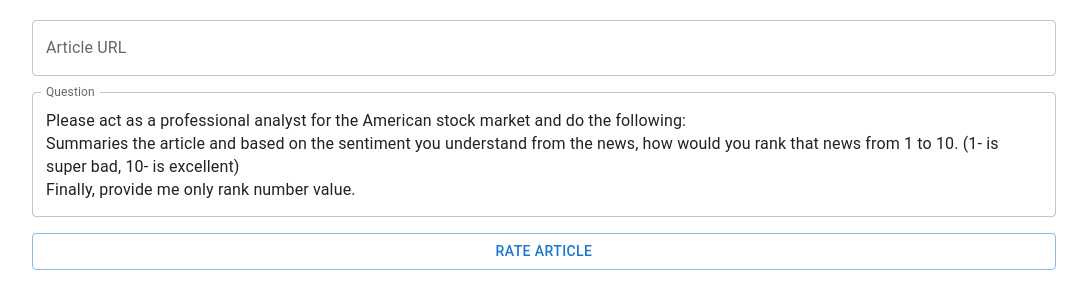
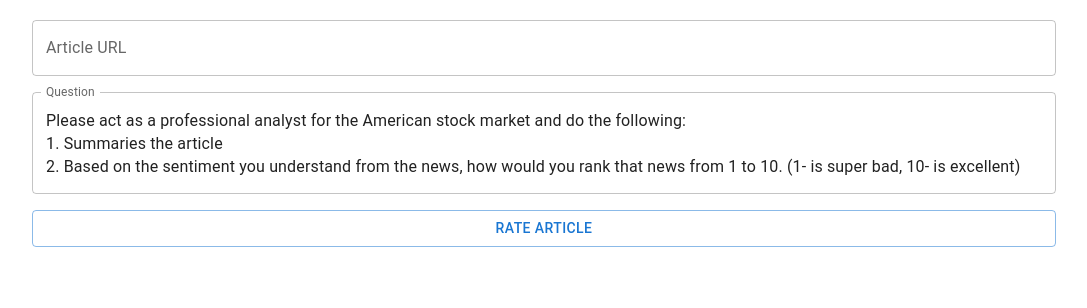
Before and after one commit to dylandSteven/gpt-finance-analzyer, a React (Create React App) app in the folder client/: page / in a window 1280 px wide. Shown: the top 308 px of the page, without its empty margins (96-1183 px from the left). Built offline with nearby package versions, Linux system fonts and the light colour scheme.

Commit message:
line break:

```diff
--- a/client/src/App.js
+++ b/client/src/App.js
@@ -11,7 +11,7 @@ function App() {
   const [url, setUrl] = useState('');
   const [loading, setLoading] = useState(false);
   const [rate, setRate] = useState('');
-  const [question, setQuestion] = useState('Please act as a professional analyst for the American stock market and do the following:\nSummaries the article and based on the sentiment you understand from the news, how would you rank that news from 1 to 10. (1- is super bad, 10- is excellent)\nFinally, provide me only rank number value.');
+  const [question, setQuestion] = useState('Please act as a professional analyst for the American stock market and do the following:\n1. Summaries the article\n2. Based on the sentiment you understand from the news, how would you rank that news from 1 to 10. (1- is super bad, 10- is excellent)');
   const [error, setError] = useState('');
 
   return (
@@ -48,6 +48,7 @@ function App() {
               axios.post(`${API_SERVER}/rate`, { url, question })
               .then(response => {
                 if (response.status == 200) {
+                  console.log(response.data.msg, response.data.msg.includes('\n'));
                   setRate(response.data.msg);
                 }
                 setLoading(false);
@@ -63,7 +64,7 @@ function App() {
         </Grid>
         {rate ? (
           <Grid item xs={12} style={{display: 'flex', justifyContent: 'center'}}>
-            <h3 style={{width: '80%', textAlign: 'left'}}>Rate: {rate}</h3>
+            <h3 style={{width: '80%', textAlign: 'left', whiteSpace: 'pre-line'}}>{rate}</h3>
           </Grid>
         ) : ''}
         {error ? (
```
Also changed, not shown: 7 other files (tests, documents, lock files or other folders).
